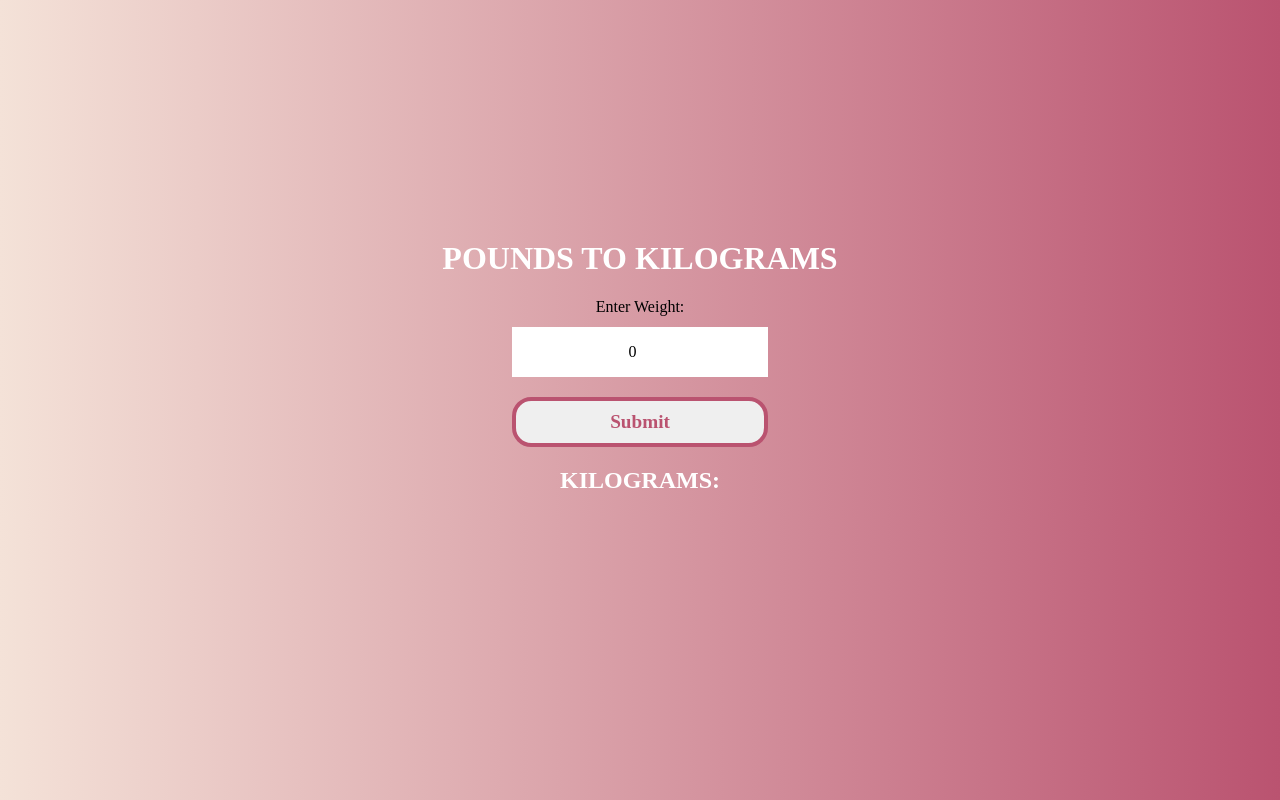
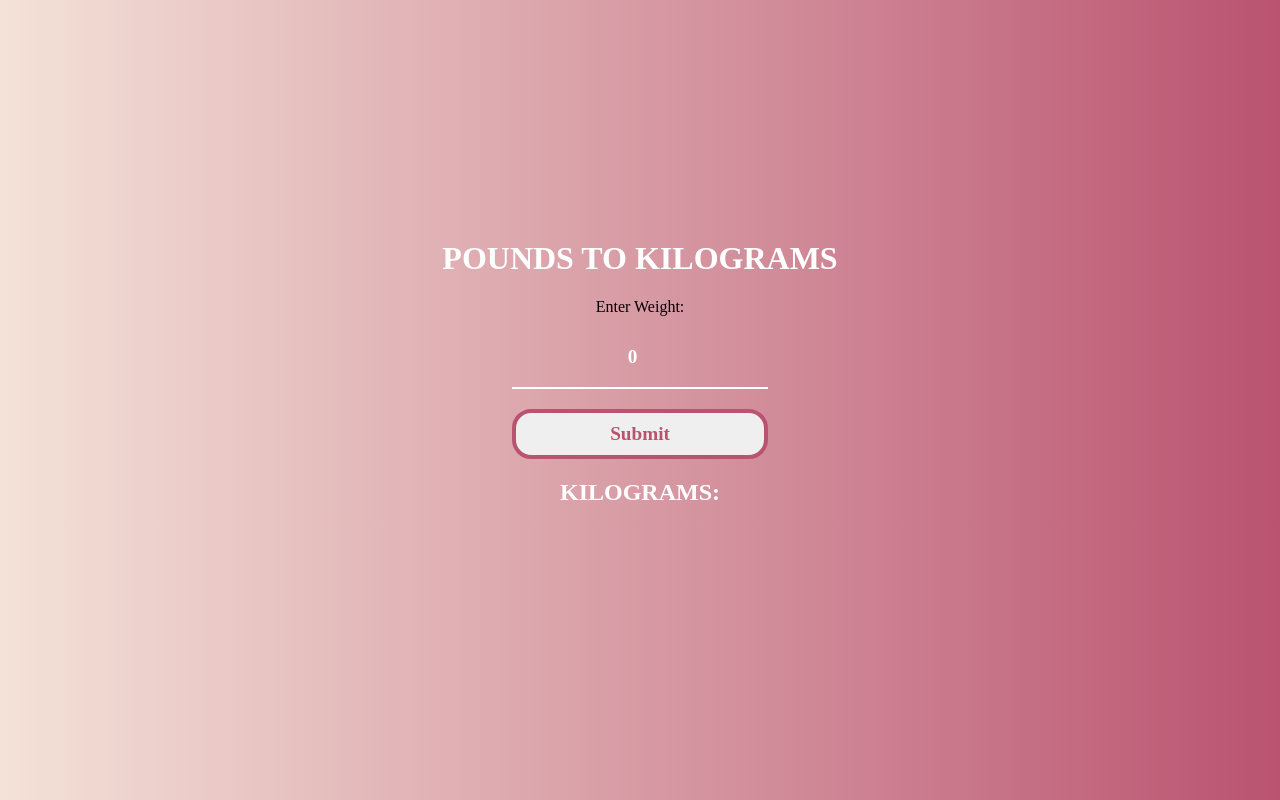
Before and after one commit to eliq1986/React-Pounds-Kilo, a React (Create React App) app: page / in a window 1280 px wide. Built offline with nearby package versions, Linux system fonts and the light colour scheme.

Commit message:
Removed input border & focus outline

```diff
--- a/src/components/Form.js
+++ b/src/components/Form.js
@@ -1,4 +1,6 @@
 import React, { Component } from 'react';
+
+import './form.css';
 
 class Form extends Component {
   state = {
--- a/src/components/app.css
+++ b/src/components/app.css
@@ -13,31 +13,6 @@
      color: white;
      text-transform: uppercase;
 }
- input{
-     margin: auto;
-     width: 20%;
-     padding: 1em;
-     border: none;
-}
- label {
-     margin: 10px auto;
-     font-weight: lighter;
-}
- input, label {
-     width: 20%;
-     display: block;
-     text-align: center;
-}
- input[type="submit"] {
-     margin: 20px auto;
-     color: #BA5370;
-     border-radius: 1em;
-     padding: 10px;
-     font-size: 1.2em;
-     font-weight: bold;
-     border: 4px solid #BA5370;
-     transition: all 0.5s ease;
-}
 
 
  .center-content {
@@ -49,4 +24,5 @@
 input[type="submit"]:hover {
     color: white;
     background: #BA5370;
+    cursor: pointer;
 }
--- /dev/null
+++ b/src/components/form.css
@@ -0,0 +1,36 @@
+input{
+    margin: auto;
+    width: 20%;
+    padding: 1em;
+    border: none;
+
+}
+label {
+    margin: 10px auto;
+    font-weight: lighter;
+}
+input, label {
+    width: 20%;
+    display: block;
+    text-align: center;
+}
+input[type="submit"] {
+    margin: 20px auto;
+    color: #BA5370;
+    border-radius: 1em;
+    padding: 10px;
+    font-size: 1.2em;
+    font-weight: bold;
+    border: 4px solid #BA5370;
+    transition: all 0.5s ease;
+}
+input[type="number"] {
+  background: none;
+  color: white;
+  font-size: 1.2em;
+  font-weight: bolder;
+  border-bottom: 2px solid white;
+}
+input[type="number"]:focus, input[type="submit"] {
+outline: none;
+}
```
